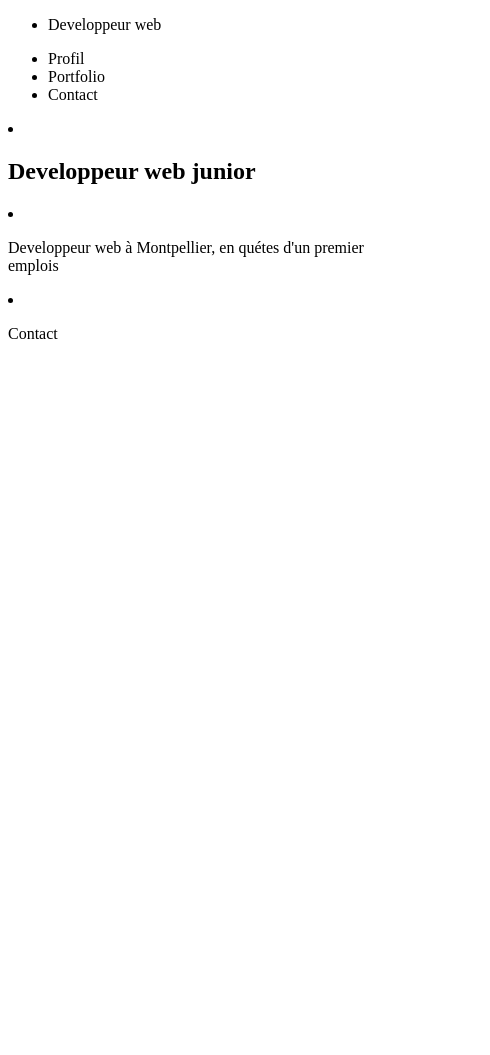
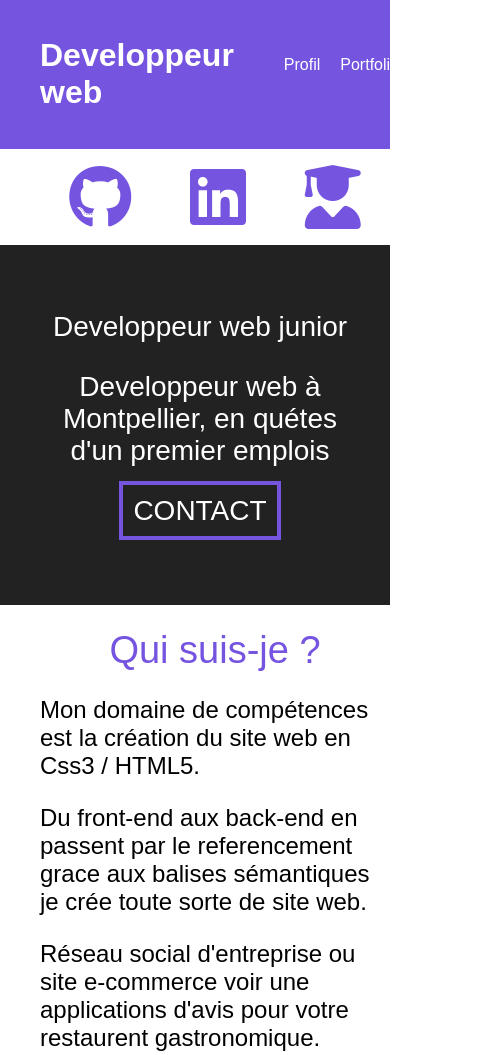
Before and after one commit to jordanlaurent/portfolio, a website: page index.html in a window 390 px wide. Shown: the top 1055 px of the page, 490 px wide, since content can reach past the window. Before the commit the page ends 844 px from the top, so only its background shows below. Drawn offline with Linux system fonts and the light colour scheme.

Commit message:
1 ere version uniquement mobile portfolio

```diff
--- a/index.html
+++ b/index.html
@@ -1,36 +1,91 @@
 <!DOCTYPE html>
-<html lang="en">
+<html lang="fr">
 <head>
     <meta charset="UTF-8">
     <meta name="viewport" content="width=device-width, initial-scale=1.0">
     <link rel="stylesheet" type="text/css" href="css/style.css">
+    <script src="https://kit.fontawesome.com/9d71f1e47f.js" crossorigin="anonymous"></script>
     <title>Développeur web junior</title>
 </head>
 <body>
-    <header>
+    <header id="header_display">
         <ul>
-             <li>Developpeur web </li>
+             <h1>Developpeur web </h1>
         </ul>
-        <ul>
-             <li>Profil</li>
-             <li>Portfolio</li>
-             <li>Contact</li>
+        <ul id="header_ancre_display">
+             <li class="header_ancre_config"> <a href="#profil" > Profil</li></a>
+             <li class="header_ancre_config"><a href="#portfolio" >Portfolio</li></a>
+             <li class="header_ancre_config"><a href="#contact" >Contact</li></a>
         </ul>
     </header>
+    <section id="section_display">
+        <aside >
+            <ul id="aside-display">
+                 <li><a href="https://github.com/jordanlaurent" target="new">
+                     <i class="fab fa-4x fa-github"></i></a>
+                </li>
 
-    <nav>
+                 <li><a href="https://www.linkedin.com/in/jordan-laurent-33018a164/" target="new">
+                     <i class="fab fa-4x fa-linkedin"></i> </a>
+                 </li>
 
-    </nav>
-    <section>
+                 <li><i class="fas fa-4x fa-user-graduate"></i></li>
+            </ul>
+        </aside>
+        <article id="article_acceuil_display">
+             <ul>
                  <li>
-             <h1>Developpeur web junior</h1>
+                    <li>Developpeur web junior</li>
                  </li>
                  <li>
                     <p>Developpeur web à Montpellier, en quétes d'un premier emplois</p>
                  </li>
                  <li>
-            <p>Contact</p>
+                    <p><span class="button"> CONTACT </span></p>
                  </li>
+             </ul>
+        </article>
+    <article id="article_quisuisje_display">
+        <ul id="profil">
+            <li>
+               <li id="titre_quisuisje">Qui suis-je ?</li>
+            </li>
+            <li>
+               <p>Mon domaine de compétences est la création du site web en Css3 / HTML5. </p>
+               Du front-end aux back-end en passent par le referencement grace aux balises sémantiques je crée toute sorte de site web. </p>
+               <p>Réseau social d'entreprise ou site e-commerce voir une applications d'avis pour votre restaurent gastronomique.</p>
+               <p> Je suis actuellement à la recherche de nouvelles opportunités professionnelles.</p>
+            </li>
+        </ul>
+        <ul id="photo_quisuije"> <img src="img/image-profil.jpg" alt="photo_profil" class="photo">
+            <li id="phrase_sousphotoquisuisje"> je suis diplomée d'un equivalent Bac +2 Web développeur formation que j'ai réaliser avec Openclassroom</li>
+        </ul>
+   </article>
+    <article id="portfolio">
+        <ul id="article_projet_display">
+            <li class="projet_border"><img src="img/cv_web_projet1.jpg" alt="photo_profil" class="projet_img"><figcaption>Mon premier projet d'étude réalisation d'un cv web</figcaption></li>
+            <li class="projet_border"><img src="img/cv_web_projet2.jpg" alt="photo_profil" class="projet_img"><figcaption>Mon second projet d'étude réalisation d'une maquette d'un site de restauration</figcaption></li>
+        </ul>
+    </article>
+    <article id="contact">
+        <form action="/ma-page-de-traitement" method="post">
+            <div>
+                <label for="mail">e-mail :</label>
+                <input type="email" id="mail" name="user_mail">
+            </div>
+            <div>
+                <label for="msg">Message :</label>
+                <textarea id="msg" name="user_message"></textarea>
+            </div>
+        </form>
+   </article>
 </section>
+   <footer id="footer">
+       <ul id="footer_display">
+           <li>2020 - Laurent Jordan,Développeur Web</li>
+           <li><i class="fas fa-mobile"></i><span>06.35.26.66.19</span></li>
+           <li><i class="fas  fa-envelope"></i><span> laurent.jordan@outlook.fr</span></li>
+       </ul>
+   </footer>
 </body>
 </html>
--- a/package.json
+++ b/package.json
@@ -1,16 +1,16 @@
 {
   "name": "portfolio.io",
   "version": "1.0.0",
-  "description": "Portfolio laurent jordan",
+  "description": "",
   "main": "index.js",
   "scripts": {
-      "sass": "sass --watch ./sass/main.scss:./css/style.css"
+    "sass":"sass --watch ./sass/main.scss:./css/style.css"
   },
   "repository": {
     "type": "git",
     "url": "git+https://github.com/jordanlaurent/portfolio.io.git"
   },
-  "author": "laurent jordan",
+  "author": "",
   "license": "ISC",
   "bugs": {
     "url": "https://github.com/jordanlaurent/portfolio.io/issues"
--- a/sass/1.base/_colors.scss
+++ b/sass/1.base/_colors.scss
@@ -0,0 +1,26 @@
+.fa-github{color: #7554E0;}
+.fa-linkedin{color: #7554E0;}
+.fa-user-graduate{color: #7554E0;}
+
+$color_display1:#7554E0;
+$color_display2:#222222;
+
+$color_fonts1:#7554E0;
+$color_fonts2:#000000;
+$color_fonts3:#ffffff;
+
+a,{color: $color_fonts3;}a:hover{color: $color_fonts2;}
+
+.button{border-color:$color_display1 ;}
+.button:hover{color: $color_fonts1;}
+#header_display{background-color:$color_display1 ;color:$color_fonts3 ;}
+.header_ancre_config:hover{color:$color_fonts2 ;}
+
+#article_acceuil_display{color: $color_fonts3; background-color: $color_display2;}
+
+#titre_quisuisje{color:$color_display1 ;}
+#photo_quisuije{background-color:$color_display2 ; color: $color_fonts3;}
+
+#contact{background-color:$color_display2 ;color:$color_fonts1 ;}
+
+#footer{background-color: $color_display1; color: $color_fonts3; margin-top: -20px;}
--- a/sass/1.base/_fonts.scss
+++ b/sass/1.base/_fonts.scss
@@ -0,0 +1,9 @@
+  @import "_colors.scss";
+
+  li{list-style: none;}
+  li,p,h1{font-family: Arial, Helvetica, sans-serif;}
+
+  a, a:hover{
+    text-decoration: none;
+
+  }
--- a/sass/1.base/_website-layout.scss
+++ b/sass/1.base/_website-layout.scss
@@ -1,5 +1,3 @@
-header{
-    display: flex;
-    flex-direction: row;
-    justify-content: space-around;
-}
+.button{border-style: solid;border-width:4px;padding: 10px;}
+
+.photo{border-radius: 200px;}
--- /dev/null
+++ b/sass/2.mediaqueries/_desktop.scss
@@ -0,0 +1,4 @@
+
+@media screen and (min-width: 1024px){
+
+}
--- /dev/null
+++ b/sass/2.mediaqueries/_mobile.scss
@@ -0,0 +1,44 @@
+@media screen and (max-width: 1024px){
+
+    #article_acceuil_display li{font-size: 28px;}
+    #titre_quisuisje{font-size: 38px;}
+    #article_quisuisje_display{font-size: 24px;}
+    body,html{
+        padding: 0px;
+        margin : 0px;
+        width  : 100%;
+  }
+
+    #section_display{
+        display: flex;
+        flex-direction: column;
+    }
+
+    /* header */
+    #header_display{display: flex; flex-direction: row;justify-content: space-between; }
+    #header_ancre_display{display: flex; flex-direction: row; padding-top: 30px; }
+    .header_ancre_config{padding: 10px;}
+
+    /* aside*/
+    #aside-display{display: flex; flex-direction: row; justify-content: space-around;}
+
+    /* article acceuil */
+    #article_acceuil_display{padding-right:30px; text-align: center;padding-top: 50px; padding-bottom: 50px;}
+
+    /*article qui suis-je */
+    #article_quisuisje_display{justify-content: center; text-align:left}
+    #titre_quisuisje{text-align: center;}
+    #photo_quisuije{text-align: center;padding: 30px;}
+    #phrase_sousphotoquisuisje{padding-top: 20px;}
+
+    #footer{ width: 100%;bottom: 0; position: relative; padding-top: 15px; padding-bottom:15px;}
+    #footer_display{display: flex; flex-direction: row; flex-wrap: wrap;}
+    .fa-mobile{padding-left: 20px;padding-right: 3px;}
+
+    /* article projet */
+    #article_projet_display{  text-align: center; display: flex; flex-direction: row; margin-left: -30px;}
+    .projet_border{ padding-left: 10px; }
+
+    /*contact*/
+    #contact{padding-top: 30px; padding-bottom: 30px; text-align: center;}
+}
--- a/sass/main.scss
+++ b/sass/main.scss
@@ -1,3 +1,5 @@
 @import "1.base/_fonts.scss";
 @import "1.base/_colors.scss";
 @import "1.base/_website-layout.scss";
+@import "2.mediaqueries/_desktop.scss";
+@import "2.mediaqueries/_mobile.scss";
```
Also changed, not shown: css/style.css, fonts/AllustDEMO-Regular.ttf (added), fonts/AllustDEMO-Regular.woff (added), fonts/AllustDEMO-Regular.woff2 (added), img/cv_web_projet1.jpg (added), img/cv_web_projet2.jpg (added), img/image-profil.jpg (added), img/web_developpeur_desktop.jpg (added), 3 other files. Lines whose indentation alone changed are shown as unchanged.
